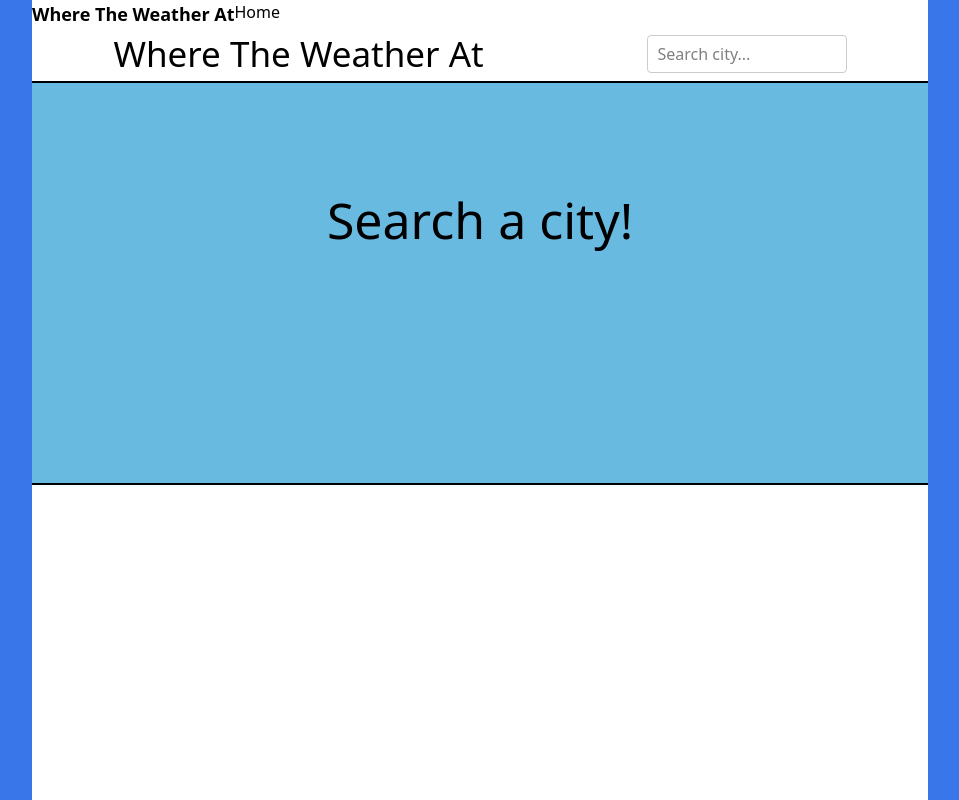
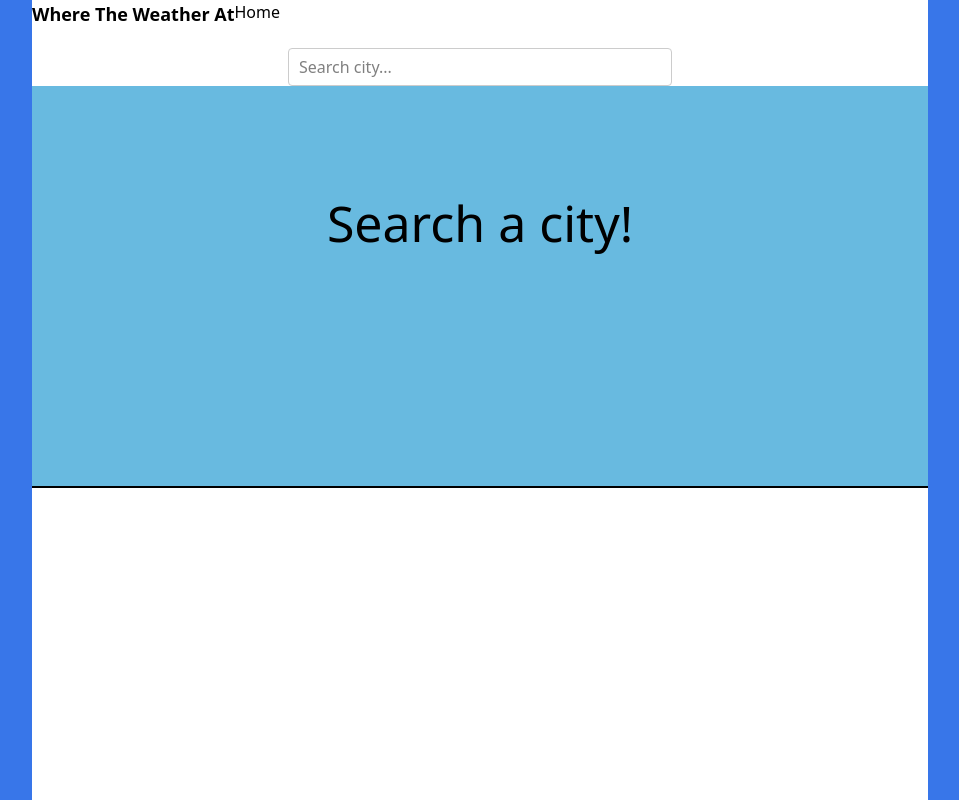
Before and after one commit to josepht2/where-the-weather-at, a Next.js app: page / in a window 1280 px wide. Shown: the whole page, without its empty margins (160-1119 px from the left). Built offline with nearby package versions, Linux system fonts and the light colour scheme.

Commit message:
Refactor Header component

```diff
--- a/app/components/weather/Header/Header.module.css
+++ /dev/null
@@ -1,10 +0,0 @@
-.container {
-  border-bottom: 2px solid;
-  display: flex;
-  justify-content: space-around;
-}
-
-.title {
-  font-size: 35px;
-  font-weight: 500;
-}
--- a/app/components/weather/Header/Header.tsx
+++ b/app/components/weather/Header/Header.tsx
@@ -1,15 +1,9 @@
 "use client"
 
-import styles from './Header.module.css'
 import { SearchBar } from './SearchBar'
 
 export const Header = () => {
     return (
-        <div className={styles.container}>
-            <div className={styles.title}>
-              Where The Weather At
-            </div>
-            <SearchBar />
-        </div>
+      <SearchBar />
     )
   }
--- a/app/components/weather/Header/SearchBar/Option/Option.module.css
+++ /dev/null
@@ -1,12 +0,0 @@
-.container {
-  display: flex;
-}
-
-.clearButton {
-  align-items: center;
-  cursor: pointer;
-  display: flex;
-  font-weight: 700;
-  justify-content: center;
-  width: 36px;
-}
--- a/app/components/weather/Header/SearchBar/Option/Option.tsx
+++ b/app/components/weather/Header/SearchBar/Option/Option.tsx
@@ -2,20 +2,7 @@
 
 import { components, OptionProps } from 'react-select'
 
-import {
-    deleteCity
-} from "@/lib/features/weather/weatherSlice"
-import { useAppDispatch } from "@/lib/hooks"
-
-import styles from './Option.module.css'
-
 export const Option = (props: OptionProps<any>) => {
-    const dispatch = useAppDispatch()
-
-    const deleteCityOption = () => {
-        dispatch(deleteCity(props.data.value))
-    }
-
     if (props.data.__isNew__) return (
         <components.Option
             {...props}
@@ -24,14 +11,6 @@ export const Option = (props: OptionProps<any>) => {
     )
 
     return (
-        <div className={styles.container}>
-            <components.Option {...props} />
-            <div
-                className={styles.clearButton}
-                onClick={deleteCityOption}
-            >
-                X
-            </div>
-        </div>
+        <components.Option {...props} />
     )
 }
--- a/app/components/weather/Header/SearchBar/SearchBar.module.css
+++ /dev/null
@@ -1,9 +0,0 @@
-.container {
-  align-items: center;
-  display: flex;
-  justify-content: center;
-}
-
-.select {
-  width: 200px;
-}
--- a/app/components/weather/Header/SearchBar/SearchBar.tsx
+++ b/app/components/weather/Header/SearchBar/SearchBar.tsx
@@ -9,7 +9,6 @@ import {
 import { useAppDispatch, useAppSelector } from "@/lib/hooks"
 
 import { Option } from './Option'
-import styles from './SearchBar.module.css'
 
 const selectStyles = {
     menu: (baseStyles: any) => ({
@@ -28,17 +27,19 @@ export const SearchBar = () => {
     const cityHistory = useAppSelector(selectCityHistory)
 
     const selectCity = (cityOption: any) => {
+        if (!cityOption) return
+
         dispatch(getWeather(cityOption.value))
     }
 
     return (
-        <div className={styles.container}>
-            <div className={styles.select}>
+        <div className={'flex justify-center mt-5'}>
+            <div className={'w-96'}>
                 <CreatableSelect
                     isClearable
                     components={{
                         DropdownIndicator: null,
-                        Option
+                        Option,
                     }}
                     onChange={selectCity}
                     options={cityHistory}
```
